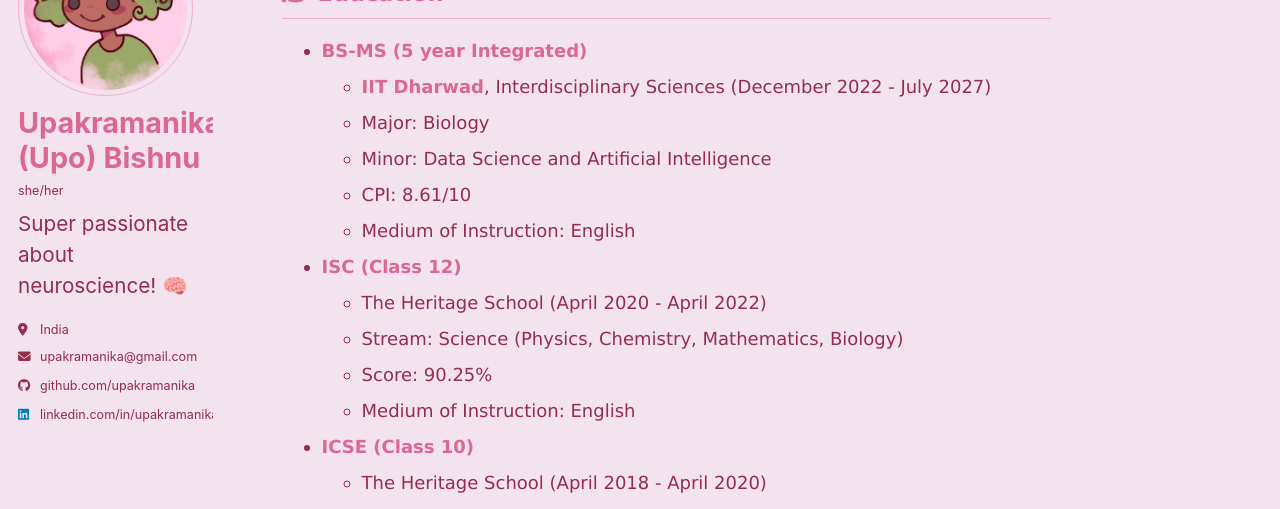
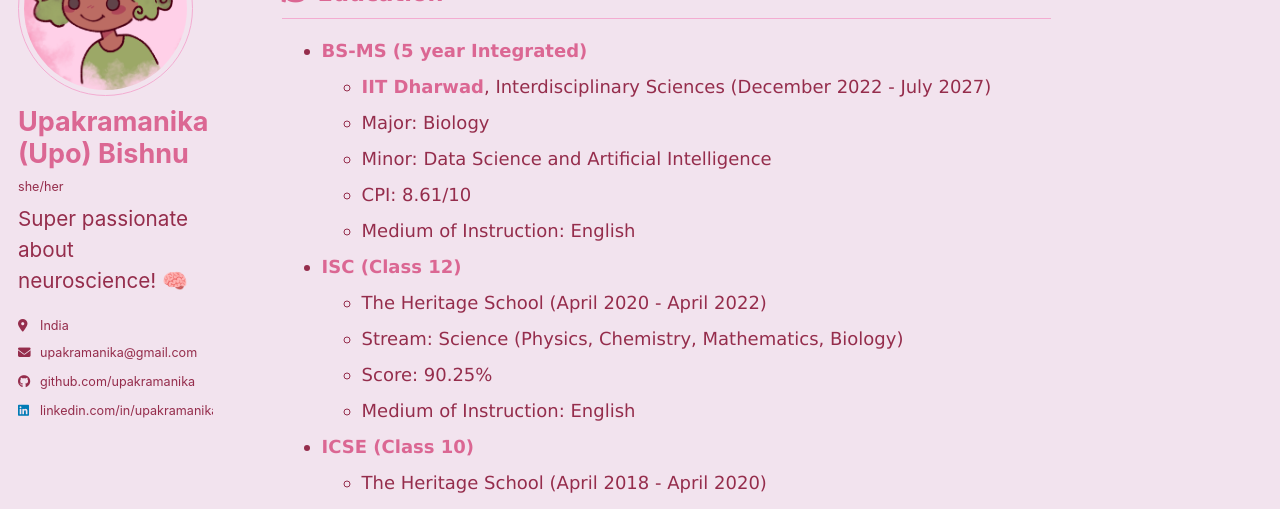
Before and after one commit to upakramanika/upakramanika.github.io, a Jekyll site: the page built from _pages/about.md, in a window 1280 px wide. Shown: the part 180-689 px from the top of the page. Built offline with Jekyll 4.4.1, drawn with Linux system fonts in a browser that asks for light colours; a style sheet for code colours, icons or effects is not loaded.

Commit message:
Update _sidebar.scss

```diff
--- a/_sass/layout/_sidebar.scss
+++ b/_sass/layout/_sidebar.scss
@@ -339,7 +339,7 @@
 /* Author Name */
 .sidebar .author__name,
 .author__avatar ~ .author__content .author__name {
-  font-size: 1.6rem;
+  font-size: 1.5rem;
   line-height: 1.2;
   font-weight: 700;
 }
```
